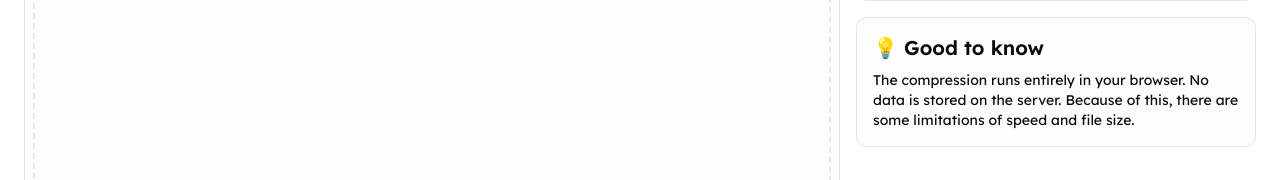
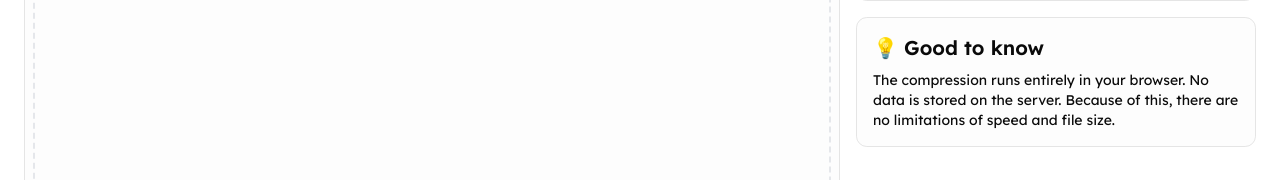
Before and after one commit to mattschlosser/handy.tools, a Next.js app: page /image-compressor in a window 1280 px wide. Shown: the part 471-651 px from the top of the page. Built offline with nearby package versions, Linux system fonts and the light colour scheme.

Commit message:
feat: don't restrict my own computer

```diff
--- a/features/compression/compressor.tsx
+++ b/features/compression/compressor.tsx
@@ -294,7 +294,7 @@ export default function Compressor() {
                 <div className="flex flex-col gap-2">
                   <p className="text-sm">
                     The compression runs entirely in your browser. No data is
-                    stored on the server. Because of this, there are some
+                    stored on the server. Because of this, there are no
                     limitations of speed and file size.
                   </p>
                   <p className="text-sm">
--- a/features/image-compression/image-compressor.tsx
+++ b/features/image-compression/image-compressor.tsx
@@ -167,7 +167,7 @@ export default function ImageCompressor() {
                 <div className="flex flex-col gap-2">
                   <p className="text-sm">
                     The compression runs entirely in your browser. No data is
-                    stored on the server. Because of this, there are some
+                    stored on the server. Because of this, there are no
                     limitations of speed and file size.
                   </p>
                 </div>
```
